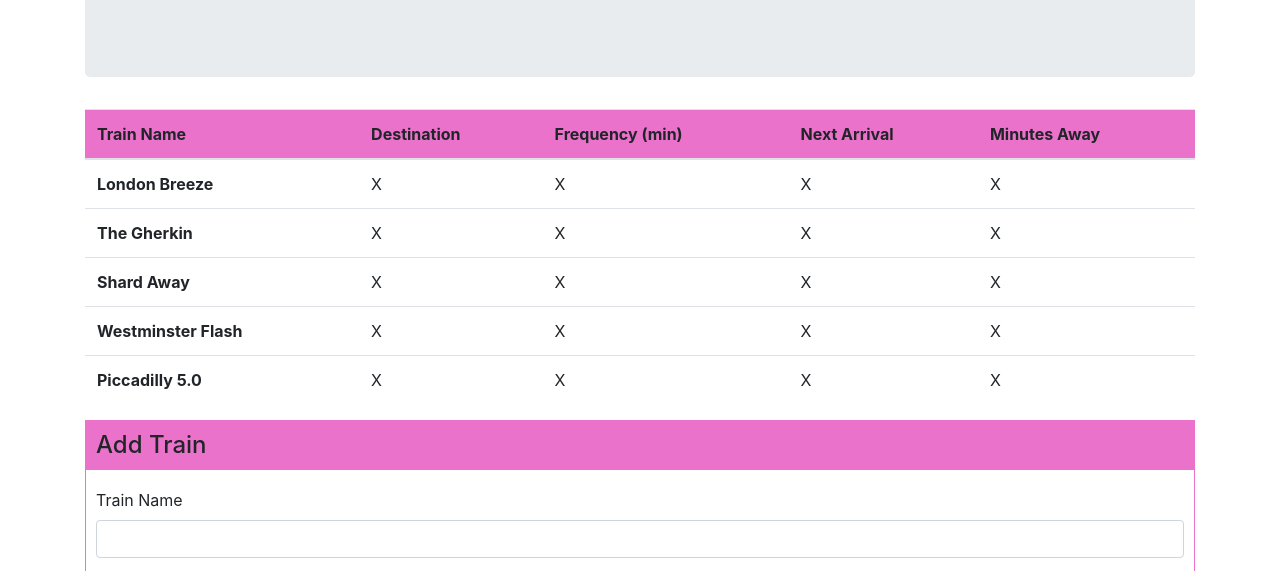
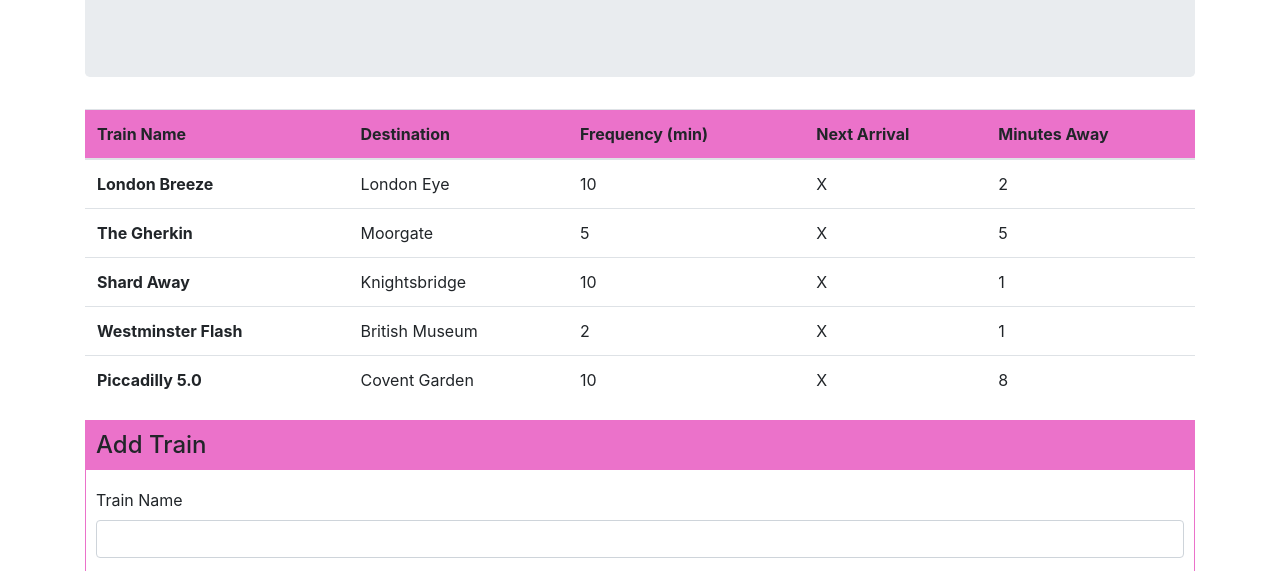
Before and after one commit to Dominica2020/Train-Scheduler, a plain HTML site: page index.html in a window 1280 px wide. Shown: the part 201-772 px from the top of the page. Drawn offline with nearby package versions, Linux system fonts and the light colour scheme; no server answers.

Commit message:
updated html & js files

```diff
--- a/assets/javascript/trains.js
+++ b/assets/javascript/trains.js
@@ -20,3 +20,10 @@ var firebaseConfig = {
 
   //---------Pseudocode Notes---------//
   // Create ability for user to add and submit train details
+
+  // Submitted details should update the database & HTML
+
+  // Use Moment.js to determine next train times
+
+  var randomTime = "12:00:00";
+  var randomFormat = "hh:mm:ss";
--- a/index.html
+++ b/index.html
@@ -42,38 +42,38 @@
             <tbody>
               <tr>
                 <th scope="row">London Breeze</th>
+                <td>London Eye</td>
+                <td>10</td>
                 <td>X</td>
-                <td>X</td>
-                <td>X</td>
-                <td>X</td>
+                <td>2</td>
               </tr>
               <tr>
                 <th scope="row">The Gherkin</th>
+                <td>Moorgate</td>
+                <td>5</td>
                 <td>X</td>
-                <td>X</td>
-                <td>X</td>
-                <td>X</td>
+                <td>5</td>
               </tr>
               <tr>
                 <th scope="row">Shard Away</th>
+                <td>Knightsbridge</td>
+                <td>10</td>
                 <td>X</td>
-                <td>X</td>
-                <td>X</td>
-                <td>X</td>
+                <td>1</td>
               </tr>
               <tr>
                 <th scope="row">Westminster Flash</th>
+                <td>British Museum</td>
+                <td>2</td>
                 <td>X</td>
-                <td>X</td>
-                <td>X</td>
-                <td>X</td>
+                <td>1</td>
               </tr>
               <tr>
                 <th scope="row">Piccadilly 5.0</th>
+                <td>Covent Garden</td>
+                <td>10</td>
                 <td>X</td>
-                <td>X</td>
-                <td>X</td>
-                <td>X</td>
+                <td>8</td>
               </tr>
             </tbody>
           </table>
@@ -139,6 +139,10 @@
 
   <!-- Main JavaScript File-->
   <script src="assets/javascript/trains.js"></script>
+
+  <!-- Moment.js Link-->
+  <script src="https://cdn.jsdelivr.net/momentjs/2.12.0/moment.min.js"></script>
+
 </body>
 
 </html>
```
